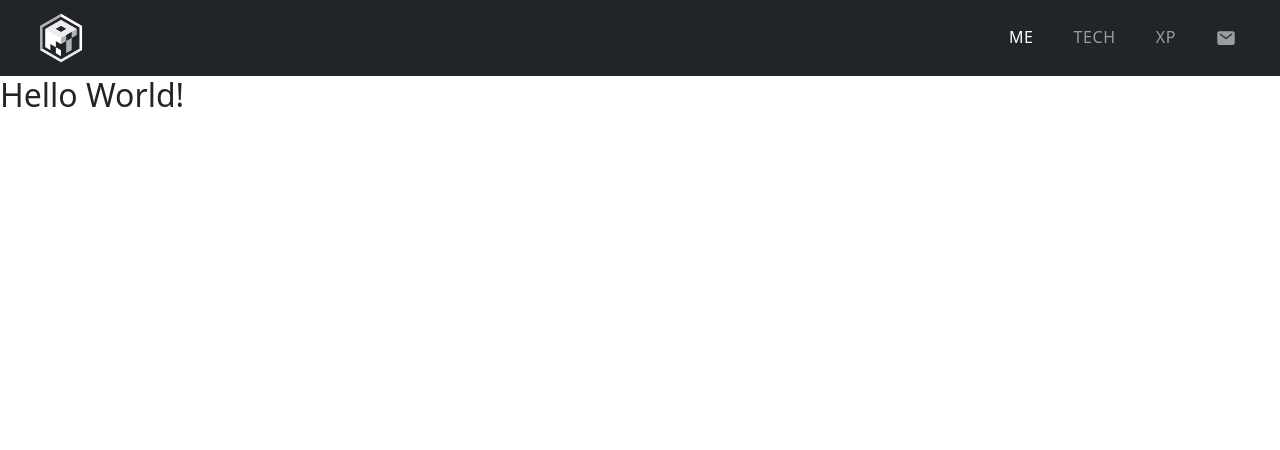
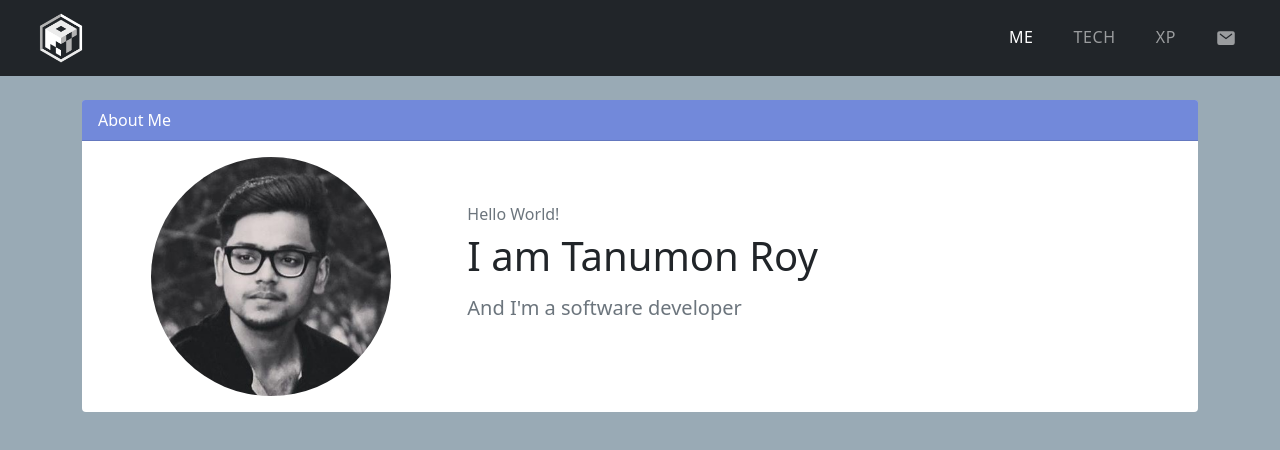
Before and after one commit to t-ROY-coder/portfolio-website, a React (Create React App) app: page / in a window 1280 px wide. Shown: the top 450 px of the page. Built offline with nearby package versions, Linux system fonts and the light colour scheme.

Commit message:
added header

```diff
--- a/package.json
+++ b/package.json
@@ -10,6 +10,7 @@
     "react": "^17.0.2",
     "react-dom": "^17.0.2",
     "react-scripts": "4.0.3",
+    "react-typical": "^0.1.3",
     "web-vitals": "^1.1.2"
   },
   "scripts": {
--- a/public/index.html
+++ b/public/index.html
@@ -41,5 +41,7 @@
     -->
     <script type="module" src="https://unpkg.com/ionicons@5.5.2/dist/ionicons/ionicons.esm.js"></script>
     <script nomodule src="https://unpkg.com/ionicons@5.5.2/dist/ionicons/ionicons.js"></script>
+    <script src="https://cdn.jsdelivr.net/npm/bootstrap@5.0.2/dist/js/bootstrap.bundle.min.js"
+      integrity="sha384-MrcW6ZMFYlzcLA8Nl+NtUVF0sA7MsXsP1UyJoMp4YLEuNSfAP+JcXn/tWtIaxVXM" crossorigin="anonymous"></script>
   </body>
 </html>
--- a/src/App.css
+++ b/src/App.css
@@ -2,6 +2,7 @@
 
 body {
   font-family: "Lato" sans-serif;
+  background-color: #99aab5;
 }
 
 /***** NAVBAR *****/
@@ -27,3 +28,37 @@ nav ul li ion-icon {
   padding-bottom: 0.188rem;
   /* margin-bottom: -3px; */
 }
+
+/***** SECTIONS *****/
+.card-header {
+  background-color: #7289da;
+  color: white;
+}
+
+/***** HEADER *****/
+.header .card {
+  margin-top: 1.5rem;
+  border: none;
+}
+
+.profile-pic {
+  text-align: center;
+}
+
+.myPic {
+  width: 15rem;
+  border-radius: 50%;
+  margin-left: 0 auto;
+}
+
+.header-body {
+  height: 100%;
+}
+
+.header-text {
+  margin: 3rem 0;
+}
+
+.header .card-subtitle {
+  margin-top: 1rem;
+}
--- a/src/App.js
+++ b/src/App.js
@@ -1,12 +1,13 @@
 import "../node_modules/bootstrap/dist/css/bootstrap.min.css";
 import "./App.css";
+import Header from "./components/Header";
 import Navbar from "./components/Navbar";
 
 function App() {
   return (
     <>
       <Navbar />
-      <h2>Hello World!</h2>
+      <Header />
     </>
   );
 }
--- /dev/null
+++ b/src/components/Header.js
@@ -0,0 +1,52 @@
+import React from "react";
+import me from "../assets/me.JPG";
+import Typical from "react-typical";
+
+function Header() {
+  return (
+    <>
+      <section className="header">
+        <div className="container">
+          <div class="card">
+            <div class="card-header">About Me</div>
+            <div class="card-body">
+              <div className="row">
+                <div className="profile-pic col-lg-4">
+                  <img className="myPic" src={me} alt="Me" />
+                </div>
+                <div className="col-lg-8">
+                  <div className="header-body">
+                    <div className="header-text">
+                      <h6 class="card-subtitle mb-2 text-muted">
+                        Hello World!
+                      </h6>
+                      <h1 class="card-title">I am Tanumon Roy</h1>
+                      <h5 class="card-subtitle mb-2 text-muted">
+                        <Typical
+                          steps={[
+                            "And I'm a software developer",
+                            4000,
+                            "And I'm a student",
+                            2000,
+                            "And I'm a technical enthusiast",
+                            2000,
+                            "And I'm a gamer",
+                            2000,
+                          ]}
+                          loop={Infinity}
+                          wrapper="p"
+                        />
+                      </h5>
+                    </div>
+                  </div>
+                </div>
+              </div>
+            </div>
+          </div>
+        </div>
+      </section>
+    </>
+  );
+}
+
+export default Header;
```
Also changed, not shown: src/assets/me.JPG (added), 1 other file (tests, documents, lock files or other folders).
